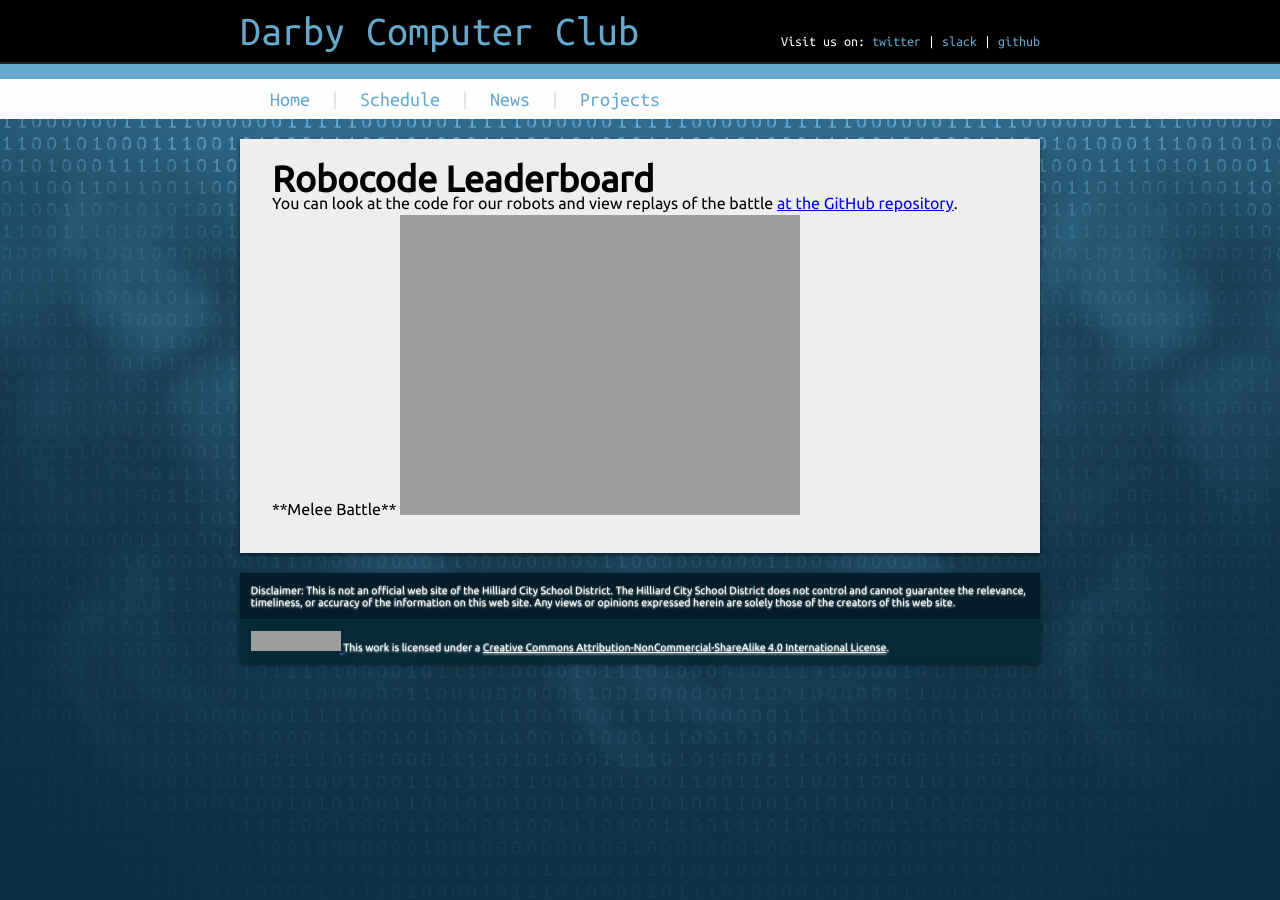
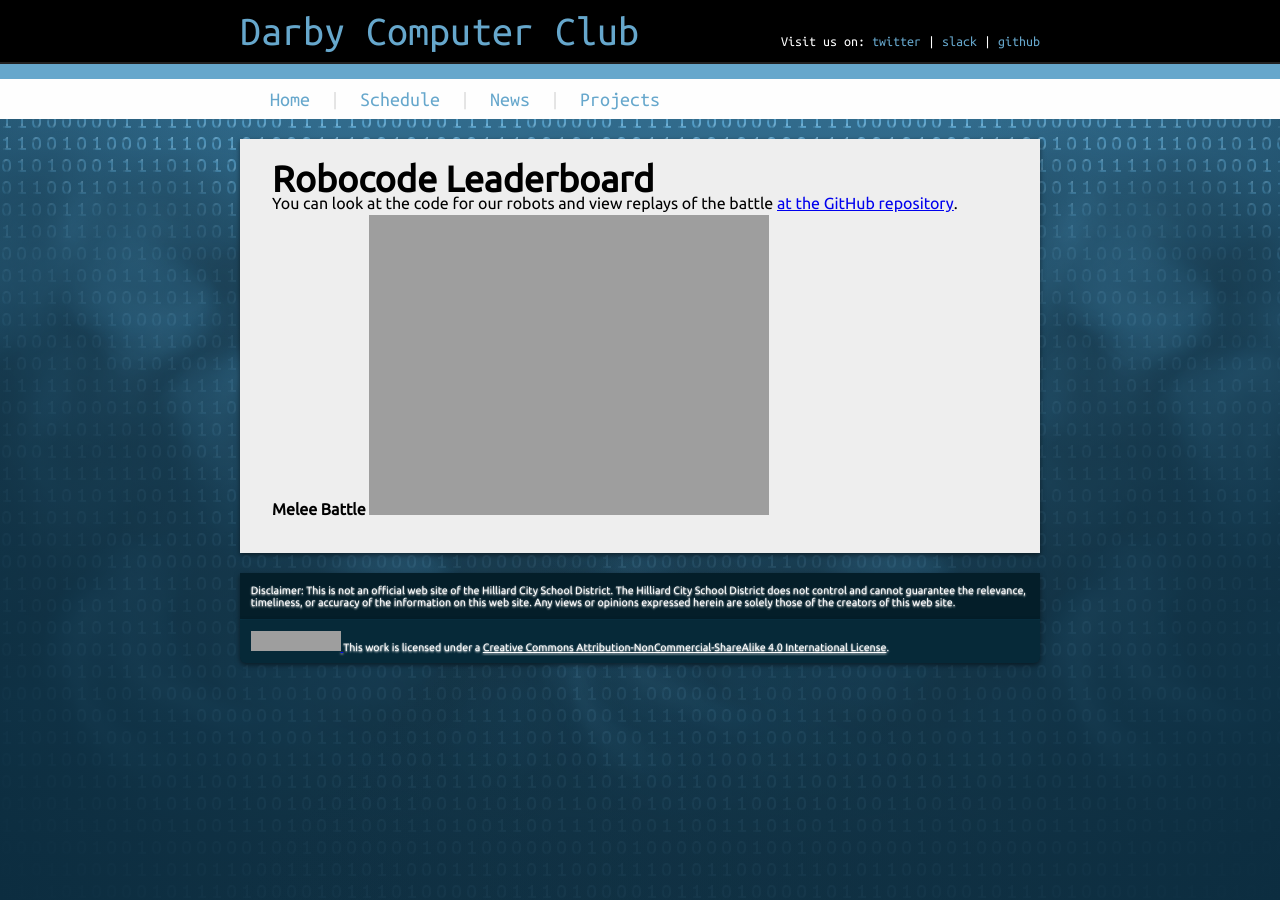
Before and after one commit to DarbyComputerClub/DarbyComputerClub.github.io, a Jekyll site: the page built from robocode.html, in a window 1280 px wide. Built offline with Jekyll 4.4.1, drawn with Linux system fonts in a browser that asks for light colours; nearby versions of some CDN libraries; grey boxes are pictures that could not be loaded.

```diff
--- a/robocode.html
+++ b/robocode.html
@@ -8,6 +8,6 @@ You can look at the code for our robots and view replays of the battle <a href="
 
 <br>
 
-**Melee Battle**
+<strong>Melee Battle</strong>
 
 <img src="https://darbycomputerclub.github.io/darbyrobocode/results/melee/darbygraphic.svg" style="width:auto; height:auto; max-width:100%">
```
